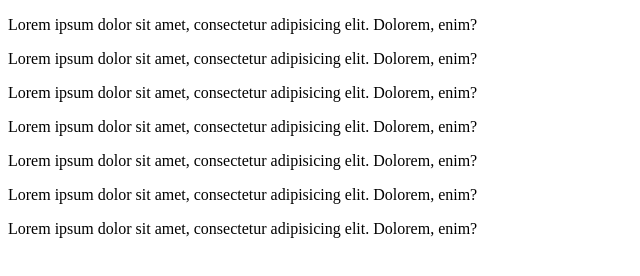
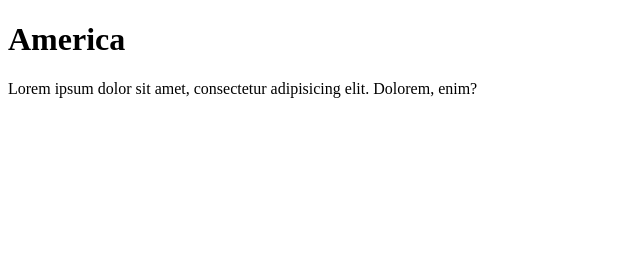
Before and after one commit to PopovAnton123/Jobb, a plain HTML site: page Task02.html in a window 1280 px wide. Shown: the whole page, without its empty margins (0-640 px from the left). Drawn offline with Linux system fonts and the light colour scheme.

Commit message:
Create console.log and added h1 America

```diff
--- a/Task02.html
+++ b/Task02.html
@@ -5,12 +5,7 @@
     <title>Title</title>
 </head>
 <body>
-<p>Lorem ipsum dolor sit amet, consectetur adipisicing elit. Dolorem, enim?</p>
-<p>Lorem ipsum dolor sit amet, consectetur adipisicing elit. Dolorem, enim?</p>
-<p>Lorem ipsum dolor sit amet, consectetur adipisicing elit. Dolorem, enim?</p>
-<p>Lorem ipsum dolor sit amet, consectetur adipisicing elit. Dolorem, enim?</p>
-<p>Lorem ipsum dolor sit amet, consectetur adipisicing elit. Dolorem, enim?</p>
-<p>Lorem ipsum dolor sit amet, consectetur adipisicing elit. Dolorem, enim?</p>
+<h1>America</h1>
 <p>Lorem ipsum dolor sit amet, consectetur adipisicing elit. Dolorem, enim?</p>
 </body>
 </html>
```
Also changed, not shown: Task01.html (+4 -4 lines).
